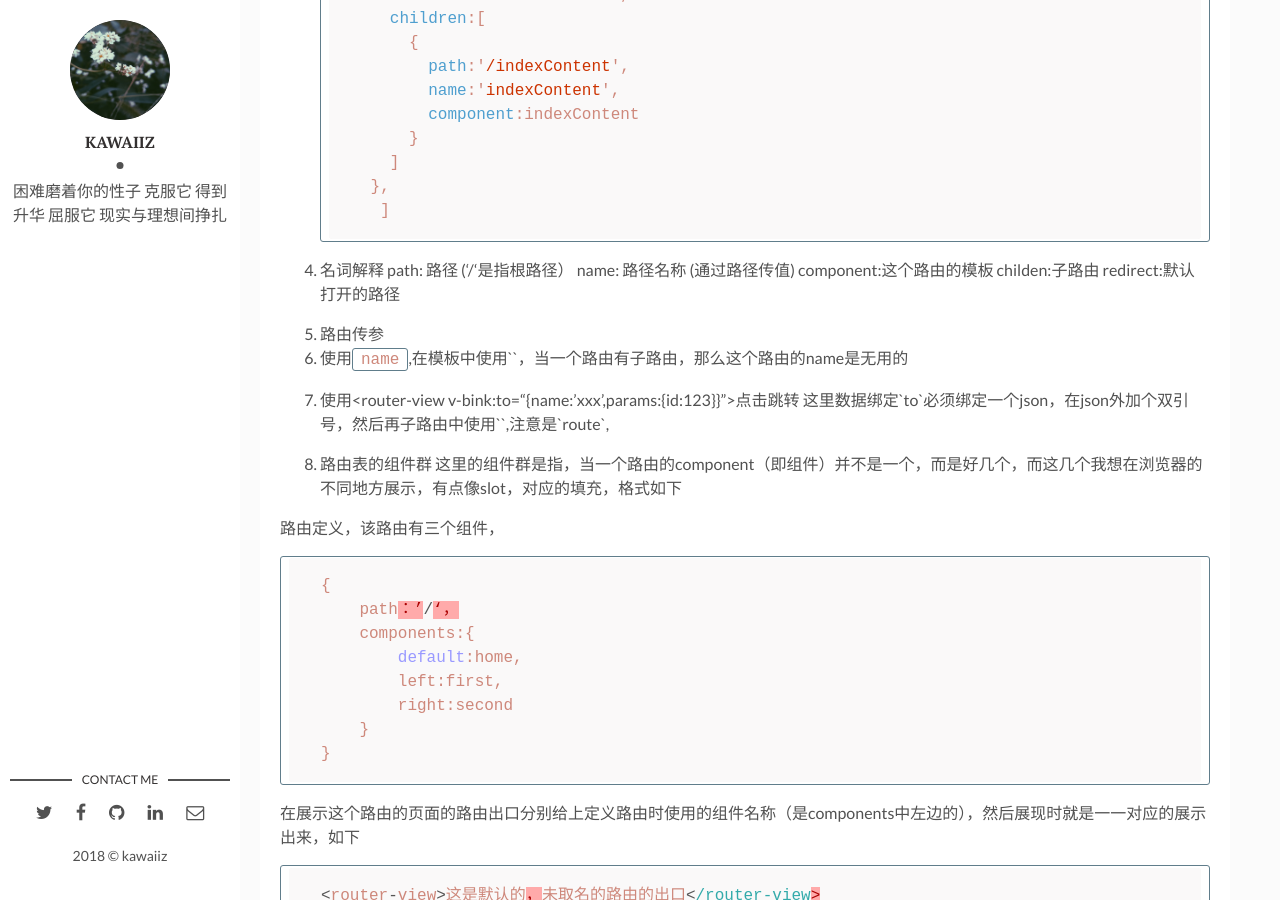
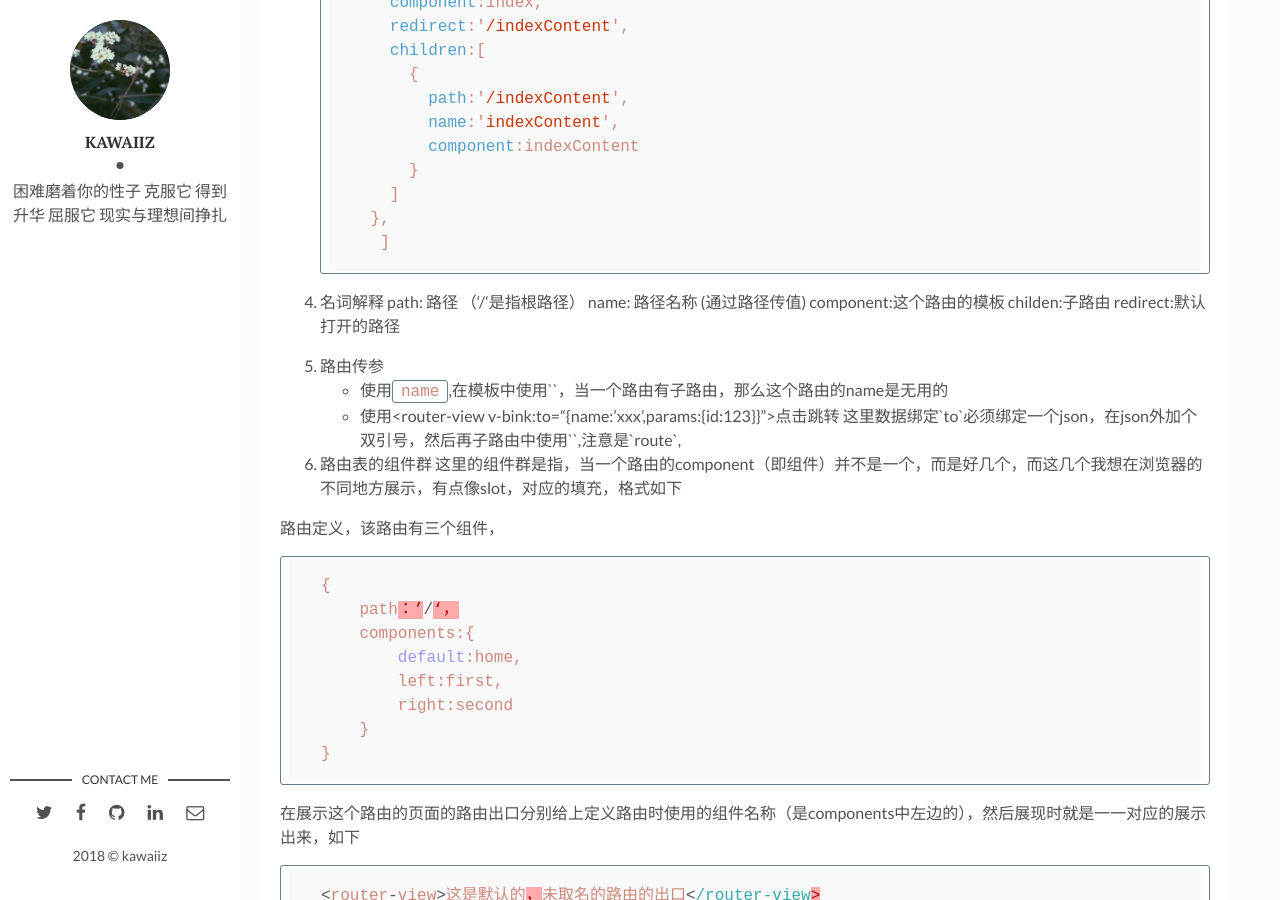
Before and after one commit to mmmml-zhao/mmmml-zhao.github.io, a Jekyll site: the page built from _posts/2018-01-29-vue-router知识（未完待续）.markdown, in a window 1280 px wide and 900 px high, scrolled down 1023 px. Built offline with Jekyll 4.4.1, drawn with Linux system fonts in a browser that asks for light colours; comment, search, counter and statistics services are not loaded; some of the changed lines change nothing that is shown.

Commit message:
修改vue

````diff
--- a/_posts/2018-01-29-vue-router知识（未完待续）.markdown
+++ b/_posts/2018-01-29-vue-router知识（未完待续）.markdown
@@ -14,7 +14,9 @@ tags: [js,vue]
 
 vue-router
 1.  在index.js 顶部引入模板
+
 2. 在下面Vue,use(Router)注册插件
+
 3. 创建router实例，注册路由，格式如下
 ```javascript
   routes: [
@@ -38,16 +40,19 @@ vue-router
     },
   ]
 ```
+
+
 4. 名词解释
-path: 路径   (‘/‘是指根路径）
+path: 路径   （‘/‘是指根路径）
 name: 路径名称 (通过路径传值)
 component:这个路由的模板
 childen:子路由
 redirect:默认打开的路径
 
+
 5. 路由传参
-1.  使用`name`,在模板中使用`{{$route.name}}`，当一个路由有子路由，那么这个路由的name是无用的
-2. 使用<router-view v-bink:to=“{name:'xxx',params:{id:123}}”>点击跳转<router-view>
+    * 使用`name`,在模板中使用`{{$route.name}}`，当一个路由有子路由，那么这个路由的name是无用的
+    *  使用<router-view v-bink:to=“{name:'xxx',params:{id:123}}”>点击跳转<router-view>
 这里数据绑定`to`必须绑定一个json，在json外加个双引号，然后再子路由中使用`{{$route.params.id}}`,注意是`route`,
 
 6. 路由表的组件群
````
